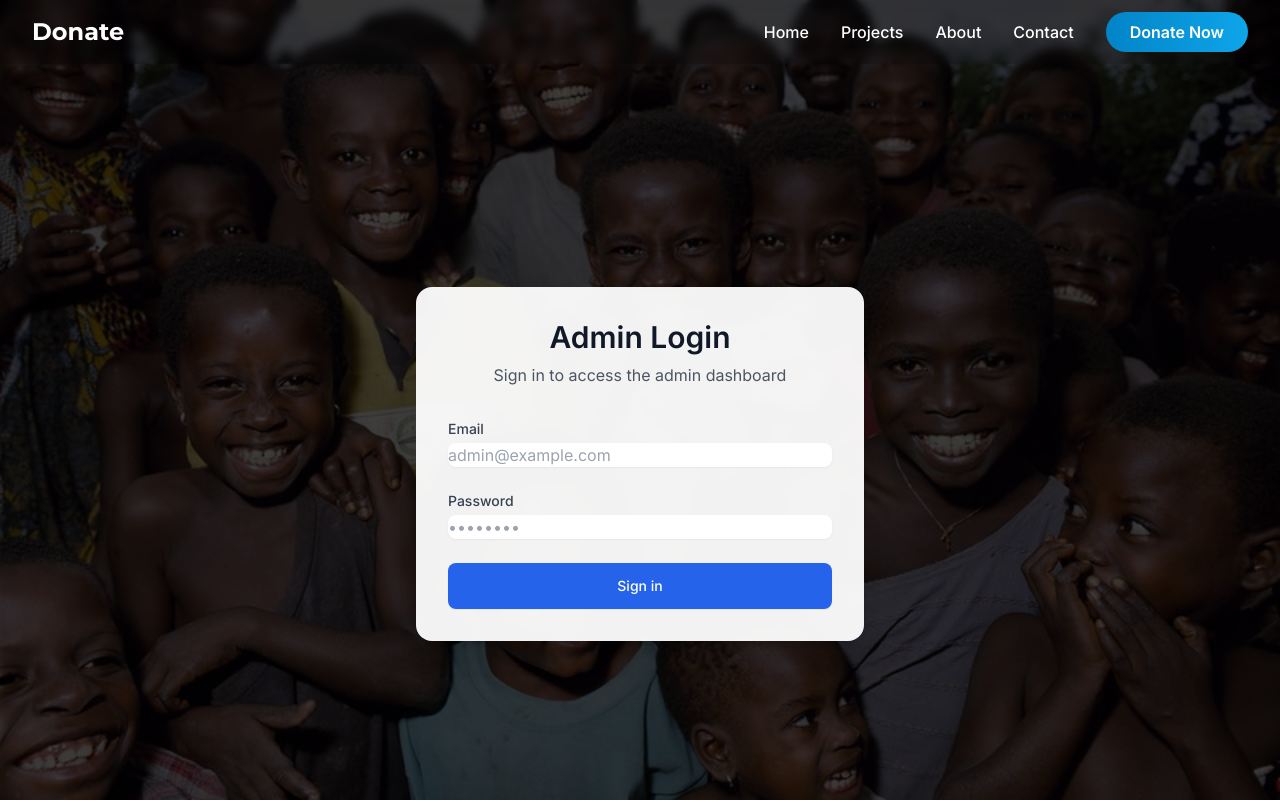
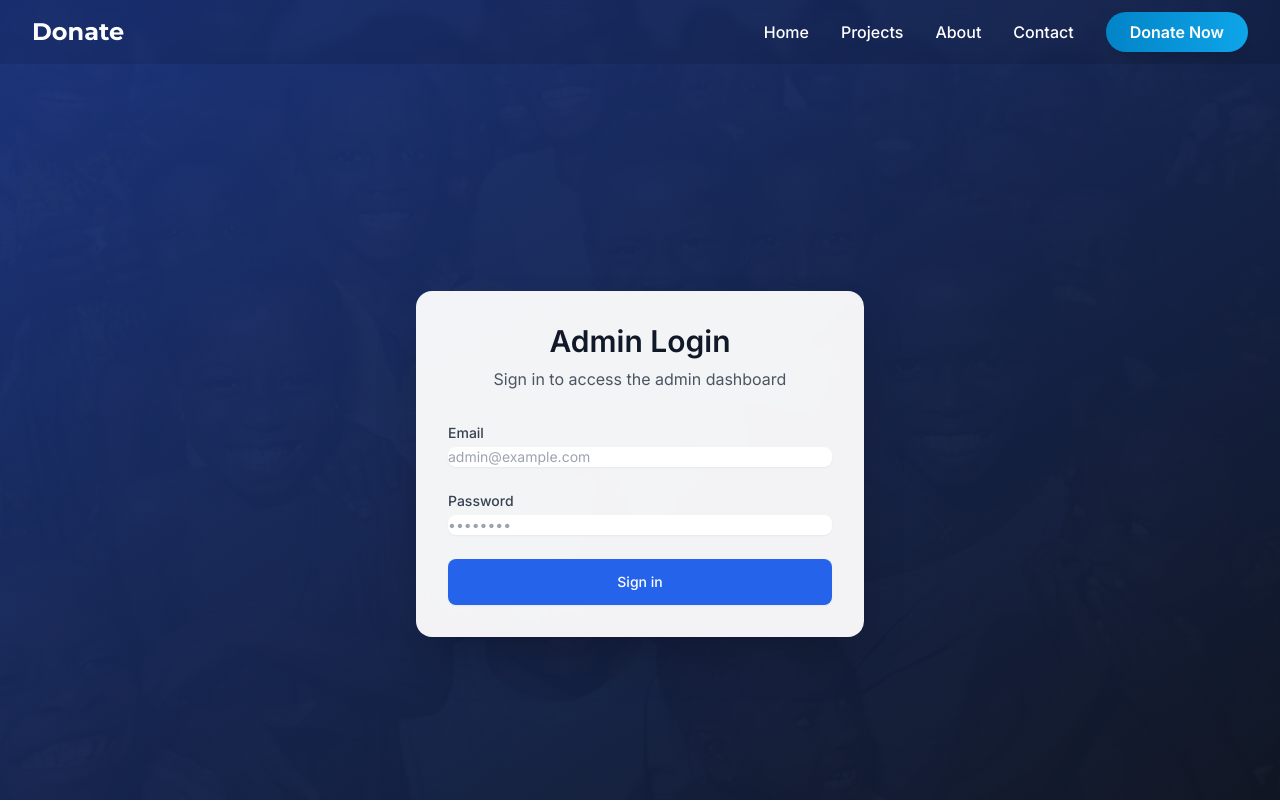
Before and after one commit to makebelief/donation-app, a SvelteKit app: page /login in a window 1280 px wide. Shown: the top 802 px of the page. Built offline with nearby package versions, Linux system fonts and the light colour scheme; no server answers.

Commit message:
refactor(ui): enhance admin login page design with modal style, frosted glass effect, and improved visuals

```diff
--- a/src/routes/login/+page.svelte
+++ b/src/routes/login/+page.svelte
@@ -1,95 +1,88 @@
 <script lang="ts">
+  import { enhance } from '$app/forms';
   import { goto } from '$app/navigation';
-  import { page } from '$app/stores';
+  import type { PageData } from './$types';
 
-  let email = '';
-  let password = '';
-  let error = '';
+  export let data: PageData;
   let loading = false;
+  let error: string | null = data.error;
 
-  async function handleSubmit() {
-    loading = true;
-    error = '';
-
-    try {
-      const response = await fetch('/api/auth/login', {
-        method: 'POST',
-        headers: {
-          'Content-Type': 'application/json'
-        },
-        body: JSON.stringify({ email, password })
-      });
-
-      const data = await response.json();
-
-      if (response.ok) {
-        const redirectTo = $page.url.searchParams.get('redirect') || '/admin';
-        window.location.href = decodeURIComponent(redirectTo);
-      } else {
-        error = data.error || 'Login failed';
-      }
-    } catch (err) {
-      error = 'An error occurred while logging in';
-    } finally {
-      loading = false;
-    }
-  }
+  $: redirectTo = data.redirect || '/admin';
 </script>
 
 <svelte:head>
-  <title>Login - Donate Admin</title>
+  <title>Admin Login | Donation Platform</title>
 </svelte:head>
 
 <div class="min-h-screen relative">
   <!-- Background with overlay -->
   <div class="fixed inset-0 z-0">
-    <div class="absolute inset-0 bg-hero-pattern bg-cover bg-center bg-fixed"></div>
-    <div class="absolute inset-0 bg-black/30"></div>
+    <div class="absolute inset-0 bg-gradient-to-br from-blue-900 to-gray-900 opacity-90"></div>
+    <div class="absolute inset-0 bg-[url('/images/pattern.svg')] opacity-10"></div>
   </div>
 
   <!-- Content -->
   <div class="relative z-10 flex items-center justify-center min-h-screen py-12 px-4 sm:px-6 lg:px-8">
     <div class="max-w-md w-full">
-      <div class="bg-white/95 backdrop-blur-sm rounded-2xl shadow-xl p-8">
+      <div class="bg-white dark:bg-gray-800 rounded-2xl shadow-2xl p-8 backdrop-blur-sm bg-opacity-95 dark:bg-opacity-95">
         <div class="text-center mb-8">
-          <h1 class="text-3xl font-bold text-gray-900">Admin Login</h1>
-          <p class="mt-2 text-gray-600">Sign in to access the admin dashboard</p>
+          <h1 class="text-3xl font-bold text-gray-900 dark:text-white">Admin Login</h1>
+          <p class="mt-2 text-gray-600 dark:text-gray-400">Sign in to access the admin dashboard</p>
         </div>
 
         {#if error}
-          <div class="mb-6 bg-red-50 border border-red-200 text-red-600 rounded-lg p-4 text-sm">
+          <div class="mb-6 bg-red-50 dark:bg-red-900/50 border border-red-200 dark:border-red-800 text-red-600 dark:text-red-400 rounded-lg p-4 text-sm">
             {error}
           </div>
         {/if}
 
-        <form on:submit|preventDefault={handleSubmit} class="space-y-6">
+        <form
+          method="POST"
+          use:enhance={() => {
+            loading = true;
+            error = null;
+
+            return async ({ result }) => {
+              loading = false;
+
+              if (result.type === 'success') {
+                goto(redirectTo);
+              } else if (result.type === 'error') {
+                error = result.error?.message || 'An error occurred';
+              }
+            };
+          }}
+          class="space-y-6"
+        >
           <div>
-            <label for="email" class="block text-sm font-medium text-gray-700">Email</label>
+            <label for="email" class="block text-sm font-medium text-gray-700 dark:text-gray-300">Email</label>
             <input
               type="email"
               id="email"
-              bind:value={email}
+              name="email"
               required
-              class="mt-1 block w-full rounded-lg border-gray-300 shadow-sm focus:border-blue-500 focus:ring-blue-500"
+              class="mt-1 block w-full rounded-lg border-gray-300 dark:border-gray-600 shadow-sm focus:border-blue-500 focus:ring-blue-500 dark:bg-gray-700 dark:text-white sm:text-sm"
               placeholder="admin@example.com"
+              disabled={loading}
             />
           </div>
 
           <div>
-            <label for="password" class="block text-sm font-medium text-gray-700">Password</label>
+            <label for="password" class="block text-sm font-medium text-gray-700 dark:text-gray-300">Password</label>
             <input
               type="password"
               id="password"
-              bind:value={password}
+              name="password"
               required
-              class="mt-1 block w-full rounded-lg border-gray-300 shadow-sm focus:border-blue-500 focus:ring-blue-500"
+              class="mt-1 block w-full rounded-lg border-gray-300 dark:border-gray-600 shadow-sm focus:border-blue-500 focus:ring-blue-500 dark:bg-gray-700 dark:text-white sm:text-sm"
               placeholder="••••••••"
+              disabled={loading}
             />
           </div>
 
           <button
             type="submit"
-            class="w-full flex justify-center py-3 px-4 border border-transparent rounded-lg shadow-sm text-sm font-medium text-white bg-blue-600 hover:bg-blue-700 focus:outline-none focus:ring-2 focus:ring-offset-2 focus:ring-blue-500 disabled:opacity-50"
+            class="w-full flex justify-center py-3 px-4 border border-transparent rounded-lg shadow-sm text-sm font-medium text-white bg-blue-600 hover:bg-blue-700 focus:outline-none focus:ring-2 focus:ring-offset-2 focus:ring-blue-500 disabled:opacity-50 transition-colors duration-200"
             disabled={loading}
           >
             {#if loading}
@@ -107,3 +100,21 @@
     </div>
   </div>
 </div>
+
+<style>
+  /* Add a subtle animation for the form */
+  form {
+    animation: fadeIn 0.5s ease-out;
+  }
+
+  @keyframes fadeIn {
+    from {
+      opacity: 0;
+      transform: translateY(-10px);
+    }
+    to {
+      opacity: 1;
+      transform: translateY(0);
+    }
+  }
+</style>
```
Also changed, not shown: static/images/pattern.svg (added).
